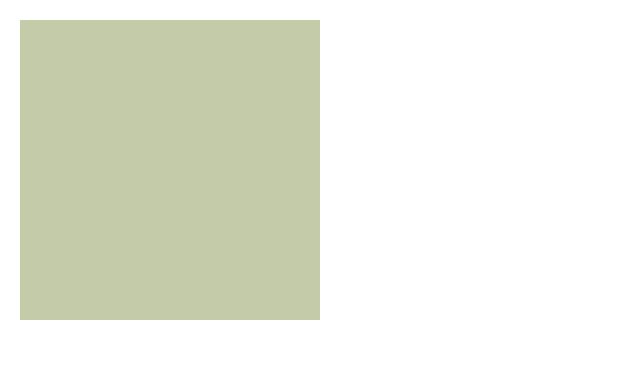
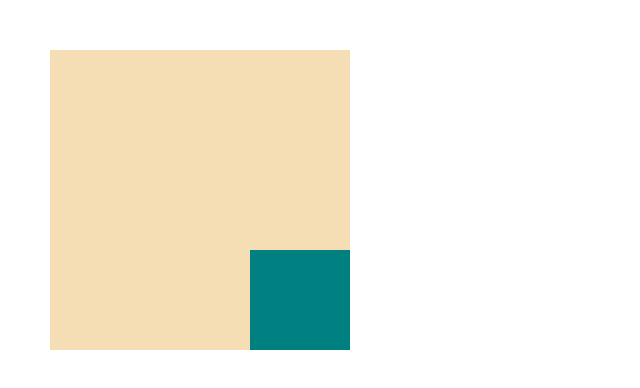
Before and after one commit to bourbon0610/TIL, a plain HTML site: page cocoa_clone/home.html in a window 1280 px wide. Shown: the top 388 px of the page, without its empty margins (0-640 px from the left). Drawn offline with Linux system fonts and the light colour scheme.

Commit message:
css relative absolute

```diff
--- a/cocoa_clone/home.html
+++ b/cocoa_clone/home.html
@@ -14,26 +14,27 @@
         <style>
             body {
                 height: 1000vh;
-                margin: 20px;
+                margin: 50px;
             }
             div {
+                position: relative;
                 width: 300px;
                 height: 300px;
+                background-color: wheat;
+            }
+            .green {
                 background-color: teal;
-                color: white;
-            }
-            #green {
-                background-color: teal;
-                position: fixed;
-                opacity: 0.2;
-            }
-            #different {
-                background-color: wheat;
+                height: 100px;
+                width: 100px;
+                position: absolute;
+                bottom: 0;
+                right: 0;
             }
         </style>
     </head>
     <body>
-       <div id="green"></div>
-       <div id="different"></div>
+       <div>
+           <div class="green"></div>
+       </div>
     </body>
 </html>
```
